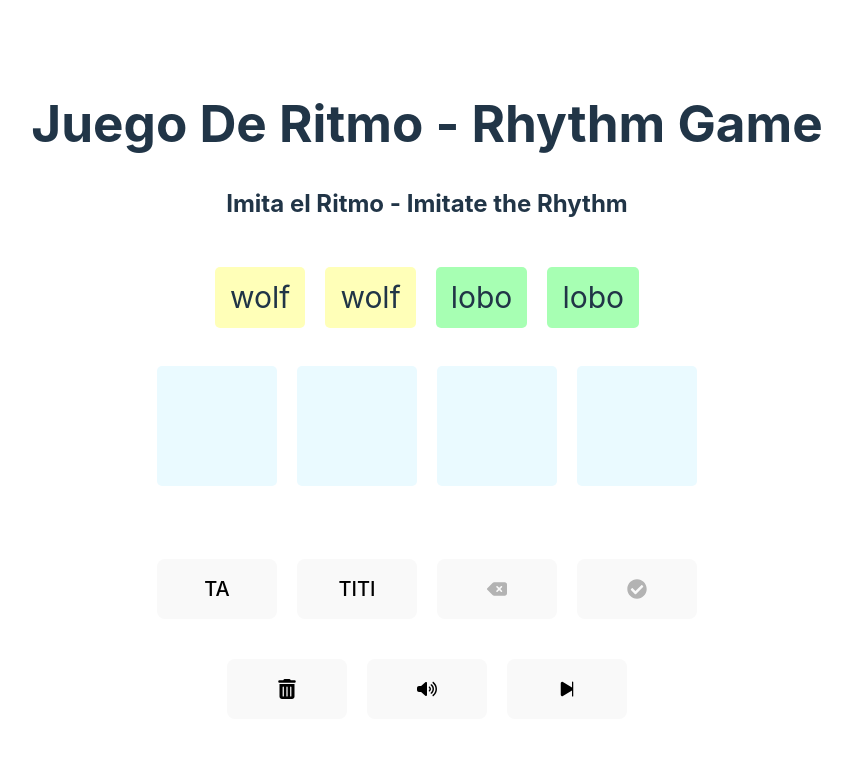
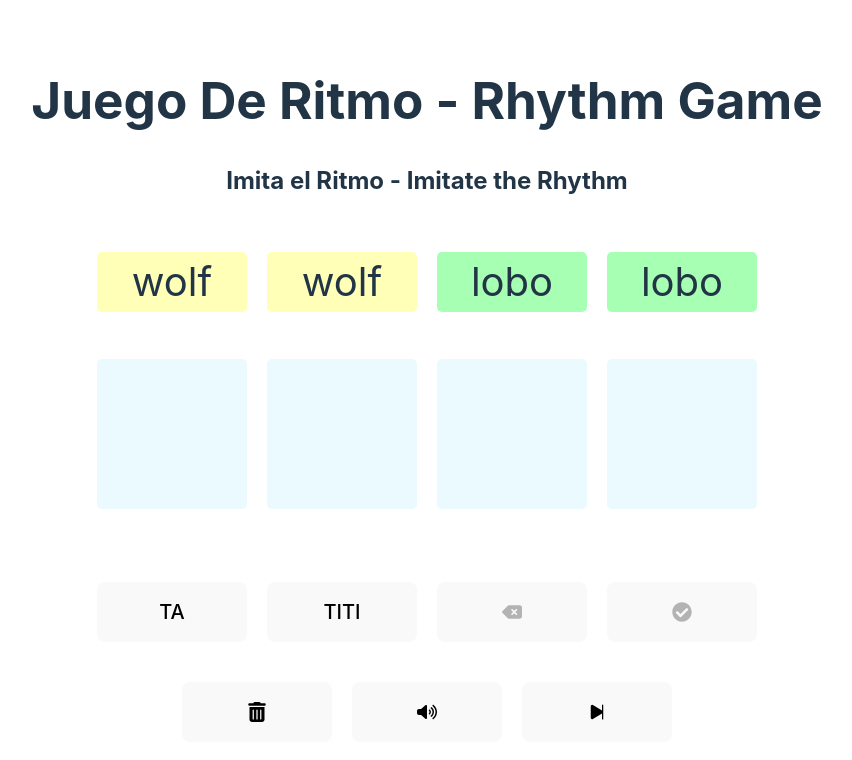
Before and after one commit to Seb-Park/translanguaging-music-tool, a React (Vite) app in the folder tlang-music/: page / in a window 1280 px wide. Shown: the top 760 px of the page, without its empty margins (213-1065 px from the left). Built offline with nearby package versions, Linux system fonts and the light colour scheme.

Commit message:
increase note card size

```diff
--- a/tlang-music/src/index.css
+++ b/tlang-music/src/index.css
@@ -14,7 +14,7 @@
 
   --roundness: 5px;
 
-  --note-cell-size: 120px;
+  --note-cell-size: 150px;
 }
 
 a {
@@ -103,11 +103,14 @@ button:focus-visible {
 }
 
 .prompt-cell {
-  font-size: 30px;
-  padding: 8px 15px;
+  font-size: 40px;
+  /* font-size: clamp(0.5rem, 5vw, 2rem);  */
+  /* font-size: auto; */
+  /* padding: 8px 15px; */
   margin: .83em 0px;
   border-radius: var(--roundness);
   background-color: rgb(255, 180, 180);
+  width: var(--note-cell-size);
 }
 
 .prompt-cell.red {
```
